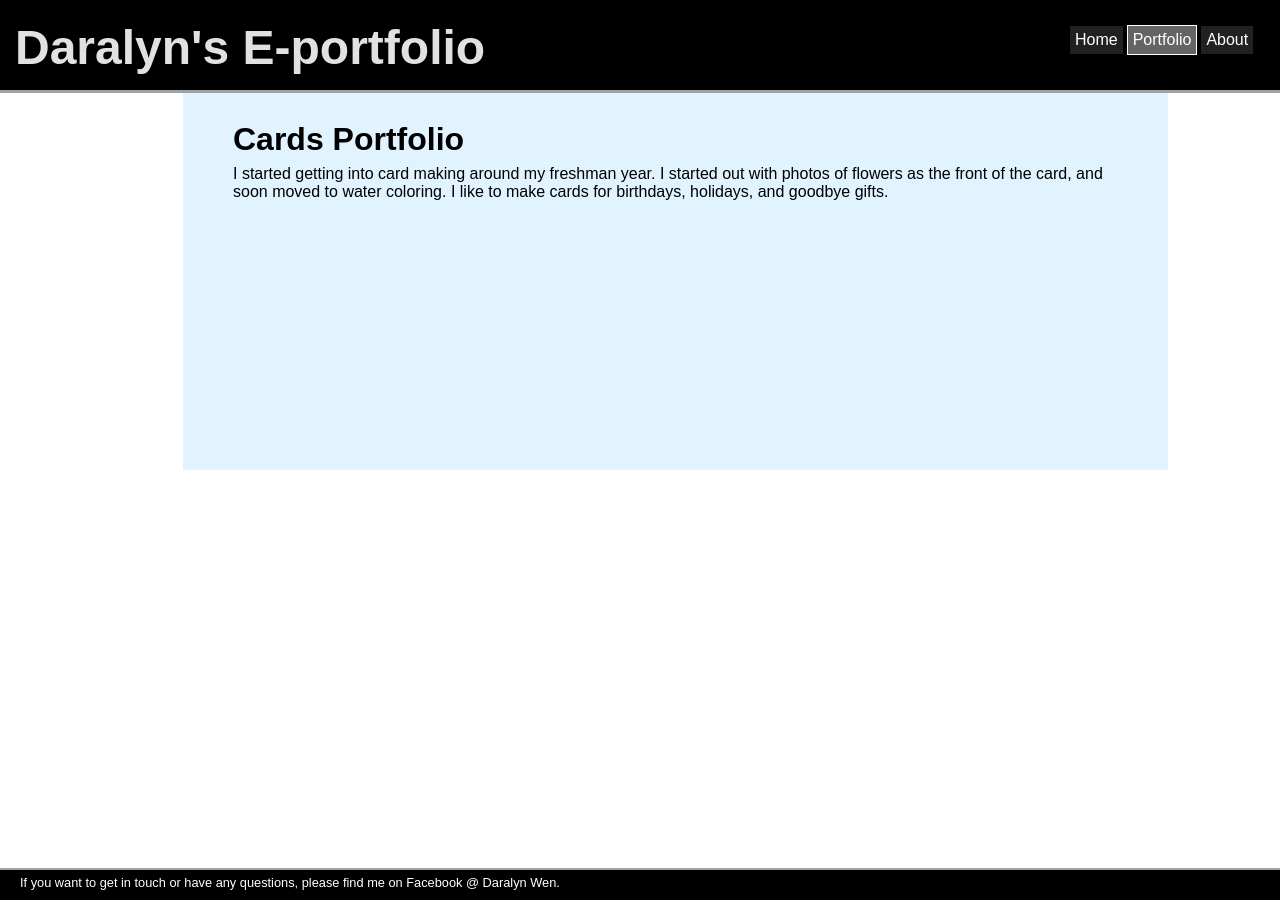
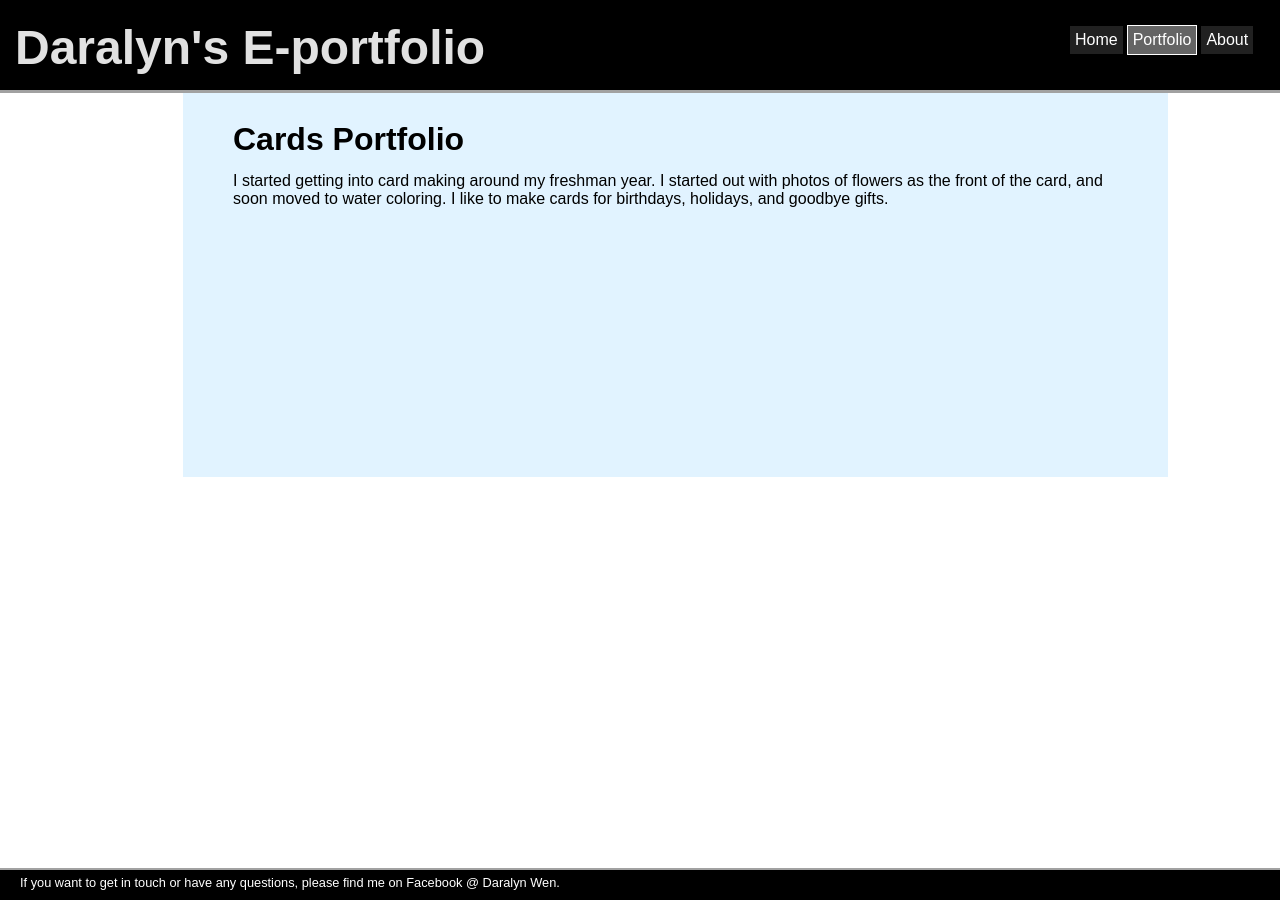
Before and after one commit to daralyn/daralyn.github.io, a Jekyll site: the page built from portfolio/cards/index.html, in a window 1280 px wide. Built offline with Jekyll 4.4.1, drawn with Linux system fonts in a browser that asks for light colours.

Commit message:
Update portfolio.css

```diff
--- a/css/portfolio.css
+++ b/css/portfolio.css
@@ -102,7 +102,7 @@ a{
 
 p {
 	font-family: 'Arial', 'Sans-Serif';
-	margin-top: -15px;
+	margin-top: -8px;
 }
 
 /*specific to portfolio pages only*/
```
